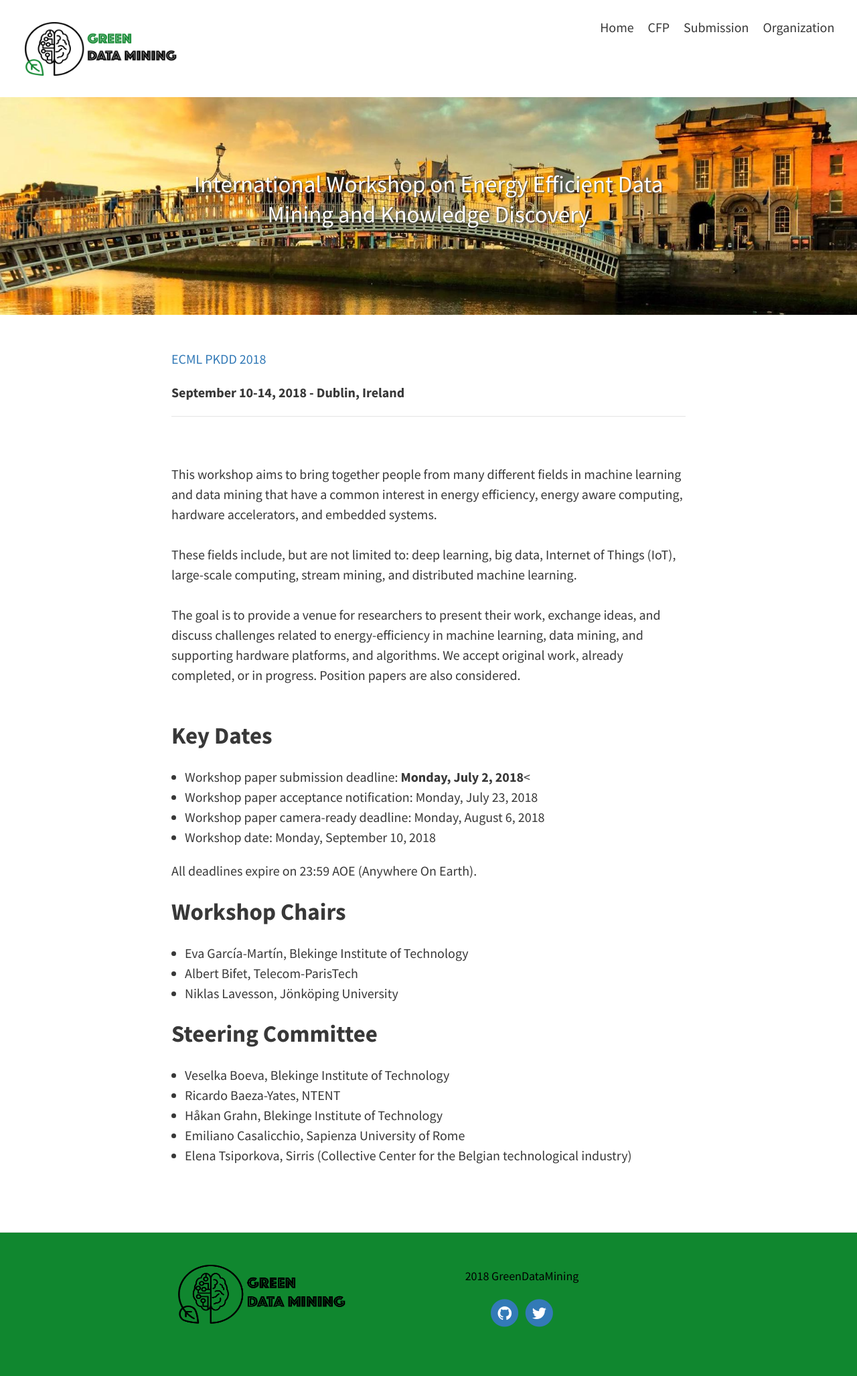
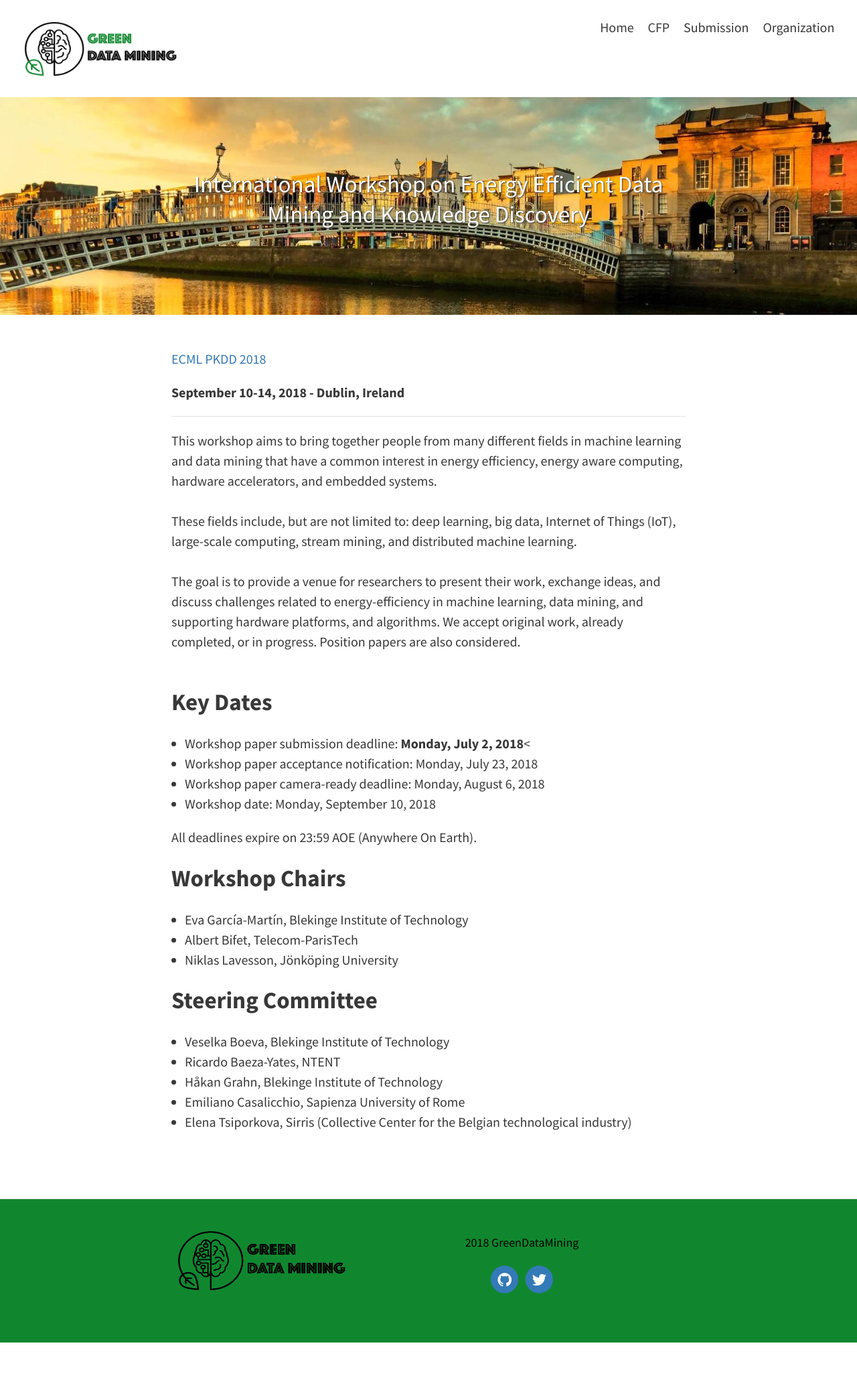
Before and after one commit to greendatamining/greendatamining18, a Jekyll site: the page built from index.md, in a window 1280 px wide. Shown: the whole page at 67% size. Built offline with Jekyll 4.4.1, drawn with Linux system fonts in a browser that asks for light colours; after the commit the page ends 2004 px from its top, so only the background shows below that.

Commit message:
Update index.md

```diff
--- a/index.md
+++ b/index.md
@@ -9,7 +9,7 @@ feature-img: "assets/img/workshop/dublin.jpg"
 <span style="color: #000000;font-size: 15pt; "><a href="http://www.ecmlpkdd2018.org/" target="_blank" rel="noopener">ECML PKDD 2018</a>
 
 **September 10-14, 2018 - Dublin, Ireland**
-<hr><br />
+<hr>
 
 This workshop aims to bring together people from many different fields
 in machine learning and data mining that have a common interest in
```
